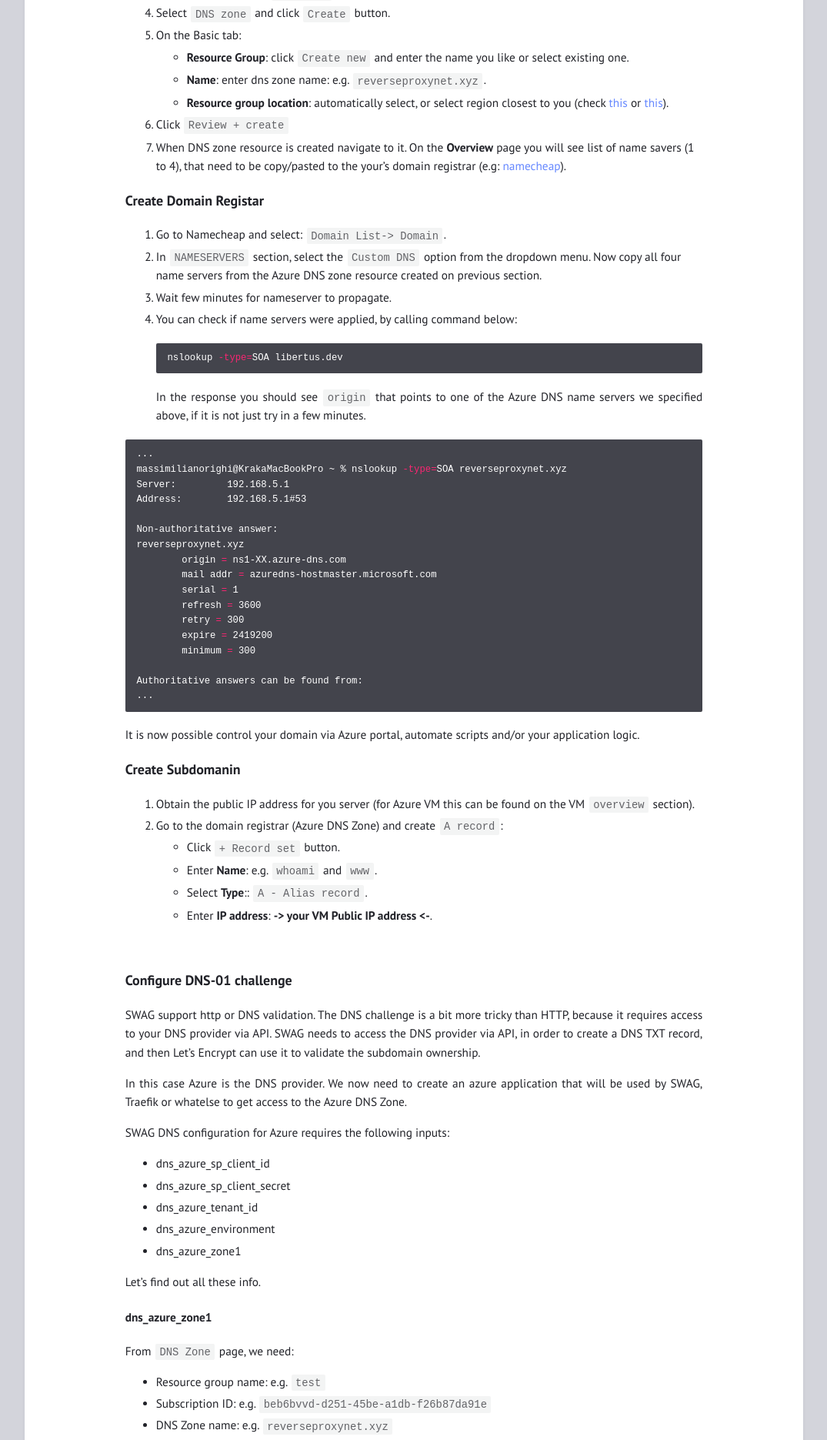
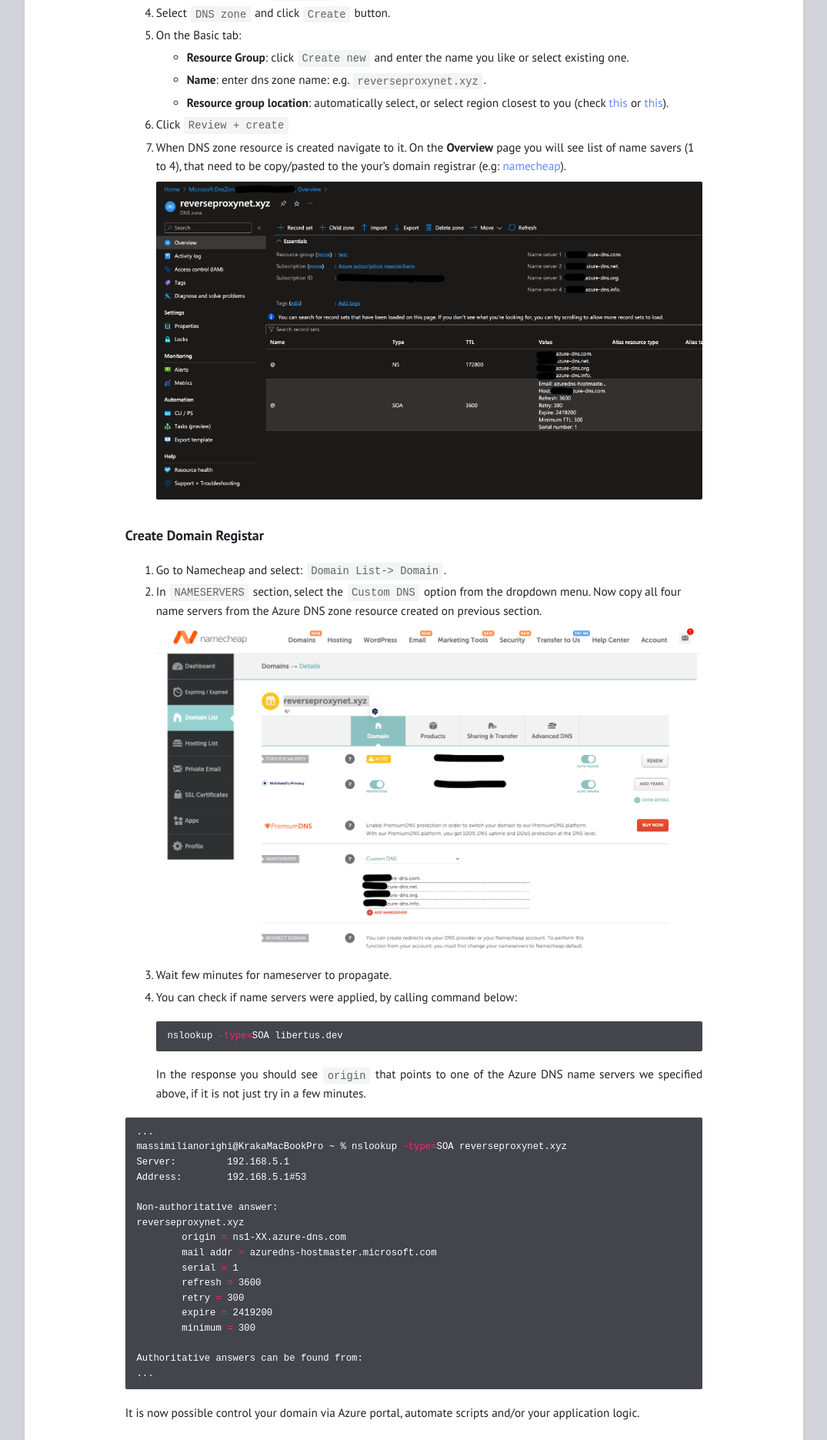
Before and after one commit to massimilianorighi/massimilianorighi.github.io, a Jekyll site: the page built from _posts/2024-02-10-azure-swag.md, in a window 1280 px wide. Shown: the part 940-2811 px from the top of the page at 77% size, without its empty margins (102-1177 px from the left). Built offline with Jekyll 4.4.1, drawn with Linux system fonts in a browser that asks for light colours.

Commit message:
changed image location

````diff
--- a/_posts/2024-02-10-azure-swag.md
+++ b/_posts/2024-02-10-azure-swag.md
@@ -27,13 +27,13 @@ Create a reverse proxy using [SWAG](https://hub.docker.com/r/linuxserver/swag) t
    - **Resource group location**: automatically select, or select region closest to you (check [this](https://infrastructuremap.microsoft.com/explore) or [this](https://build5nines.com/map-azure-regions/)).
 6. Click `Review + create`
 7. When DNS zone resource is created navigate to it. On the **Overview** page you will see list of name savers (1 to 4), that need to be copy/pasted to the your’s domain registrar (e.g: [namecheap](https://www.namecheap.com/)).
-![](/images_2024-02-10-azure-swag/dns_zone_example.png)
+![](/assets/images/images_2024-02-10-azure-swag/dns_zone_example.png)
 
 
 ### Create Domain Registar
 1. Go to Namecheap and select: `Domain List-> Domain`.
 2. In `NAMESERVERS` section, select the `Custom DNS` option from the dropdown menu. Now copy all four name servers from the Azure DNS zone resource created on previous section.
-![](/_posts/images_2024-02-10-azure-swag/namecheap.png)
+![](/assets/images/images_2024-02-10-azure-swag/namecheap.png)
 3. Wait few minutes for nameserver to propagate.
 4. You can check if name servers were applied, by calling command below:
 ```bash
@@ -71,7 +71,7 @@ It is now possible control your domain via Azure portal, automate scripts and/or
    - Select **Type**:: `A - Alias record`.
    - Enter **IP address**: **-> your VM Public IP address <-**.
 
-![](/_posts/images_2024-02-10-azure-swag/a_record.png)
+![](/assets/images/images_2024-02-10-azure-swag/a_record.png)
 
 ### Configure DNS-01 challenge
 SWAG support http or DNS validation. The DNS challenge is a bit more tricky than HTTP, because it requires access to your DNS provider via API. SWAG needs to access the DNS provider via API, in order to create a DNS TXT record, and then Let’s Encrypt can use it to validate the subdomain ownership.
@@ -92,7 +92,7 @@ From `DNS Zone` page, we need:
 - Subscription ID: e.g. `beb6bvvd-d251-45be-a1db-f26b87da91e`
 - DNS Zone name: e.g. `reverseproxynet.xyz`
 
-![](/_posts/images_2024-02-10-azure-swag/subscriptionid.png =200x)
+![](/assets/images/images_2024-02-10-azure-swag/subscriptionid.png =200x)
 
 #### dns_azure_tenant_id
 On Azure portal search for `Microsoft Entra ID`, then you should see a page like the one below that contains basic information about your tenant.
````
Also changed, not shown: assets/images/images_2024-02-10-azure-swag/a_record.png (renamed from _posts/images_2024-02-10-azure-swag/a_record.png), assets/images/images_2024-02-10-azure-swag/dns_zone_example.png (renamed from _posts/images_2024-02-10-azure-swag/dns_zone_example.png), assets/images/images_2024-02-10-azure-swag/namecheap.png (renamed from _posts/images_2024-02-10-azure-swag/namecheap.png), assets/images/images_2024-02-10-azure-swag/subscriptionid.png (renamed from _posts/images_2024-02-10-azure-swag/subscriptionid.png).
